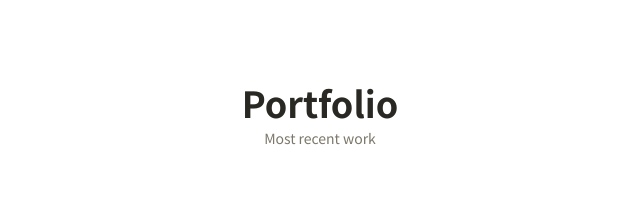
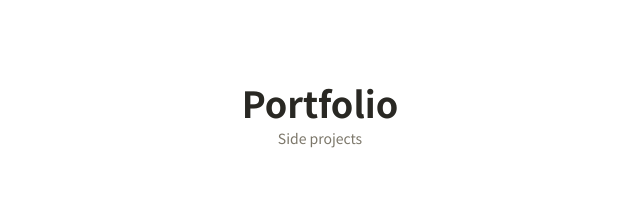
Before and after one commit to deveeni/portfolio-static, a plain HTML site: page index.html in a window 1280 px wide. Shown: the part 2260-2469 px from the top of the page, 320-960 px from the left. Drawn offline with nearby package versions, Linux system fonts and the light colour scheme.

Commit message:
Update: change subtitle

```diff
--- a/index.html
+++ b/index.html
@@ -495,7 +495,7 @@
         <!-- PORTFOLIO -->
         <section class="portfolio section" id="portfolio">
             <h2 class="section__title">Portfolio</h2>
-            <span class="section__subtitle">Most recent work</span>
+            <span class="section__subtitle">Side projects</span>
 
 
             <div class="portfolio__container container swiper mySwiper">
```
